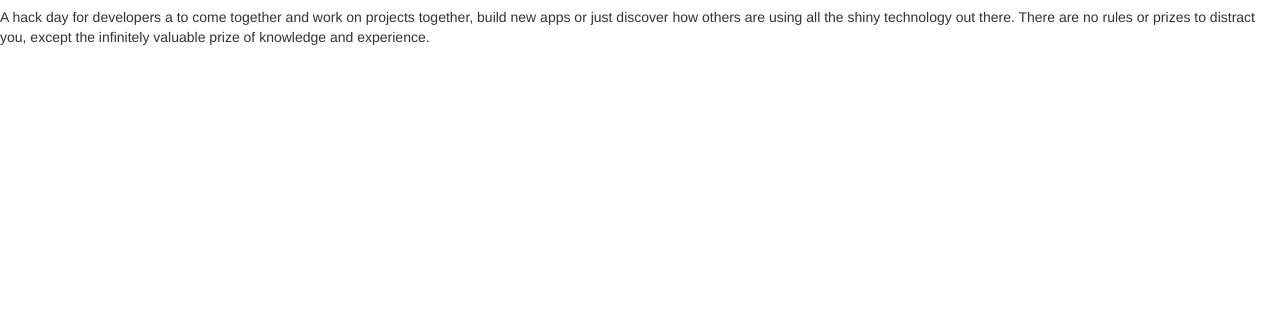
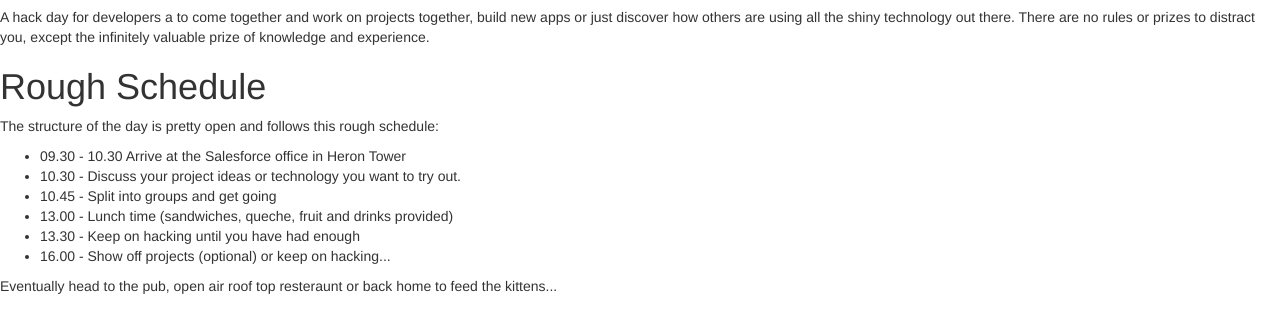
Before and after one commit to jr0cket/hackthetower-bootstrap, a plain HTML site: page index.html in a window 1280 px wide. Shown: the part 63-396 px from the top of the page. Drawn offline with nearby package versions, Linux system fonts and the light colour scheme.

Commit message:
added schedule section, split content into introduction and schedule sections using div tags

```diff
--- a/index.html
+++ b/index.html
@@ -25,12 +25,30 @@
     </nav>
 
 
+    <div class="introduction">
+      <h1>Hack the Tower</h1>
 
-    <h1>Hack the Tower</h1>
+      <p>
+        A hack day for developers a to come together and work on projects together, build new apps or just discover how others are using all the shiny technology out there. There are no rules or prizes to distract you, except the infinitely valuable prize of knowledge and experience.
+      </p>
+    </div>
 
-    <p>
-    A hack day for developers a to come together and work on projects together, build new apps or just discover how others are using all the shiny technology out there. There are no rules or prizes to distract you, except the infinitely valuable prize of knowledge and experience.
-    </p>
+    <div class="schedule">
+      <h1>Rough Schedule</h1>
+
+      <p>The structure of the day is pretty open and follows this rough schedule:</p>
+
+      <ul>
+        <li>09.30 - 10.30 Arrive at the Salesforce office in Heron Tower</li>
+        <li>10.30 - Discuss your project ideas or technology you want to try out.
+        <li>10.45 - Split into groups and get going
+        <li>13.00 - Lunch time (sandwiches, queche, fruit and drinks provided)
+        <li>13.30 - Keep on hacking until you have had enough
+        <li>16.00 - Show off projects (optional) or keep on hacking...
+      </ul>
+
+      <p>Eventually head to the pub, open air roof top resteraunt or back home to feed the kittens...</p>
+    </div>
 
     <!-- jQuery (necessary for Bootstrap's JavaScript plugins) -->
     <script src="https://code.jquery.com/jquery.js"></script>
```
